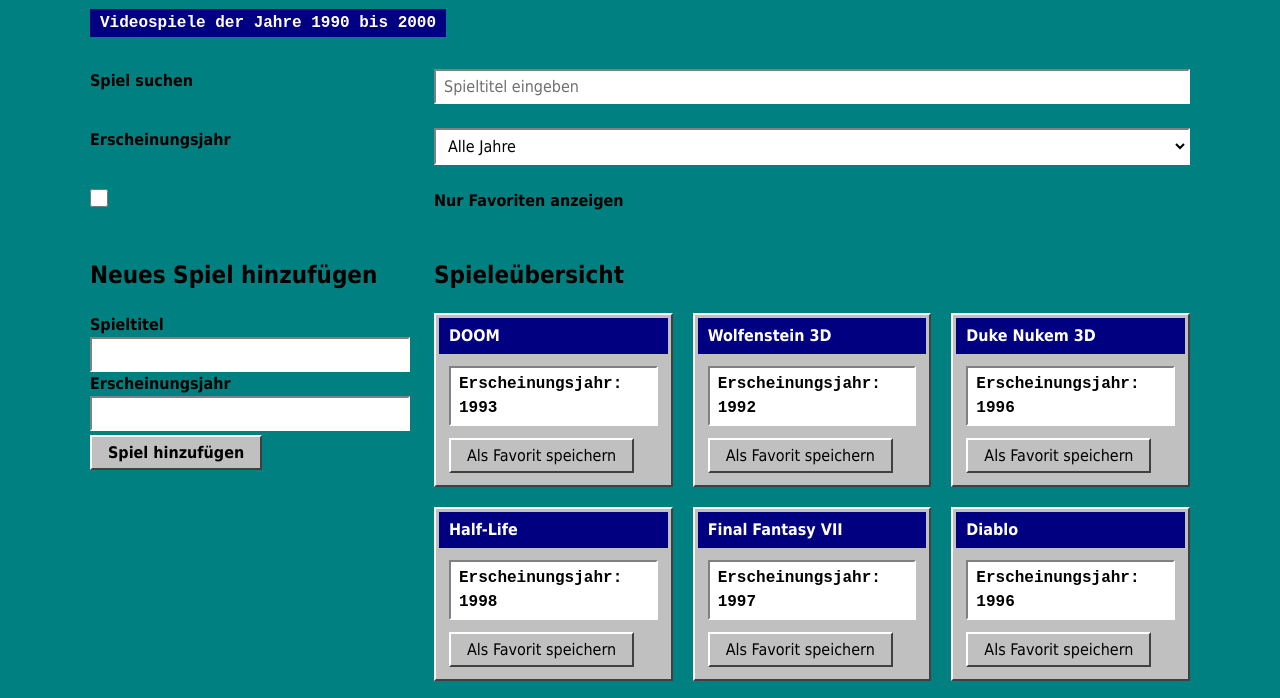
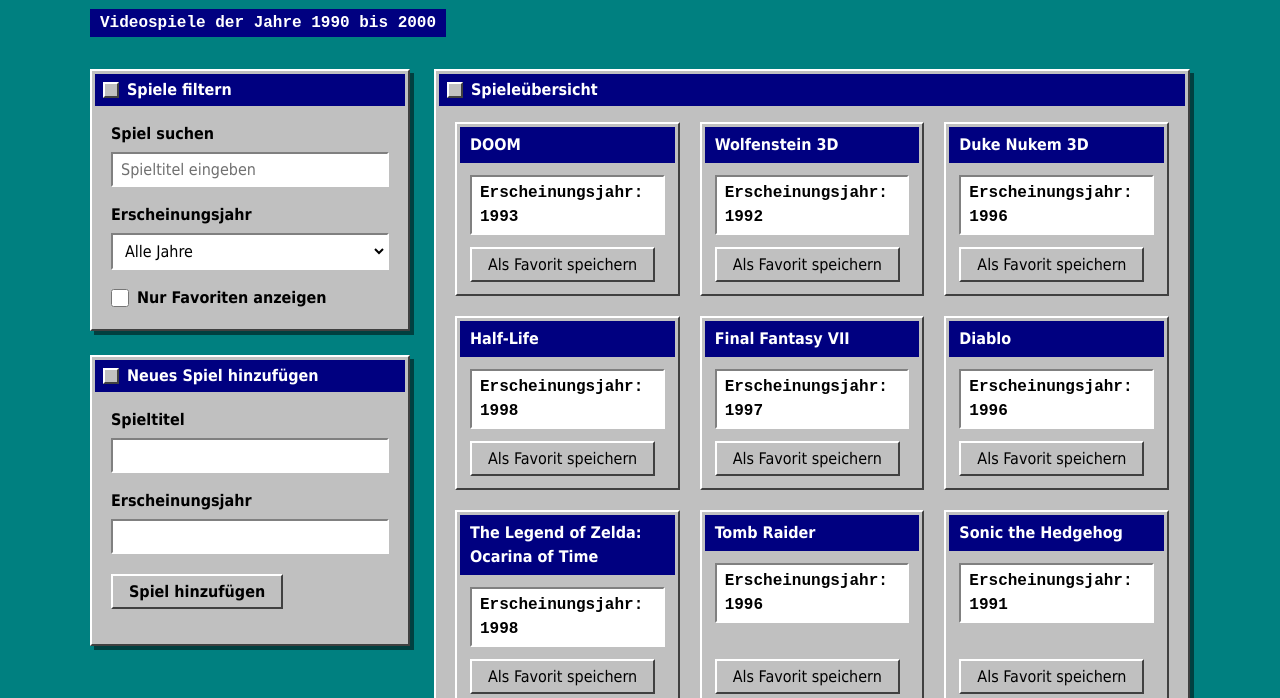
Before and after one commit to chrissy2005/Fortgeschrittene-Systementwicklung-II, a plain HTML site: page index.html in a window 1280 px wide. Shown: the part 93-791 px from the top of the page. Drawn offline with Linux system fonts and the light colour scheme.

Commit message:
Restructure HTML

```diff
--- a/index.html
+++ b/index.html
@@ -18,6 +18,12 @@
         </header>
 
         <main>
+            <aside class="sidebar">
+                <section class="window">
+                    <h2 class="window-title">Spiele filtern</h2>
+
+                    <div class="window-content">
+                        <div class="form-field">
                             <label for="game-search">Spiel suchen</label>
                             <input
                                 type="search"
@@ -25,7 +31,9 @@
                                 name="search"
                                 placeholder="Spieltitel eingeben"
                             >
+                        </div>
 
+                        <div class="form-field">
                             <label for="year-filter">Erscheinungsjahr</label>
                             <select id="year-filter" name="year">
                                 <option value="">Alle Jahre</option>
@@ -41,28 +49,43 @@
                                 <option value="1999">1999</option>
                                 <option value="2000">2000</option>
                             </select>
+                        </div>
 
+                        <div class="checkbox-field">
                             <input type="checkbox" id="favorites-only" name="favorites">
                             <label for="favorites-only">Nur Favoriten anzeigen</label>
+                        </div>
+                    </div>
+                </section>
 
-            <form id="new-game-form">
-                <h2>Neues Spiel hinzufügen</h2>
+                <section class="window">
+                    <h2 class="window-title">Neues Spiel hinzufügen</h2>
+
+                    <form id="new-game-form" class="window-content">
+                        <div class="form-field">
                             <label for="new-game-title">Spieltitel</label>
                             <input type="text" id="new-game-title" name="title" maxlength="200" required>
+                        </div>
 
+                        <div class="form-field">
                             <label for="new-game-year">Erscheinungsjahr</label>
                             <input type="number" id="new-game-year" name="year" min="1990" max="2000" step="1" required>
+                        </div>
 
                         <button type="submit">Spiel hinzufügen</button>
-                <p id="form-status" role="status" aria-live="polite"></p>
+                        <p id="form-status" class="status-message" role="status" aria-live="polite"></p>
                     </form>
+                </section>
+            </aside>
 
-            <section>
-                <h2>Spieleübersicht</h2>
+            <section class="window">
+                <h2 class="window-title">Spieleübersicht</h2>
+
+                <div class="window-content">
                     <div id="game-list" class="game-grid"></div>
-                <p id="result-status" role="status" aria-live="polite"></p>
+                    <p id="result-status" class="status-message" role="status" aria-live="polite"></p>
+                </div>
             </section>
-
         </main>
 
         <footer>
```
Lines whose indentation alone changed are shown as unchanged.
